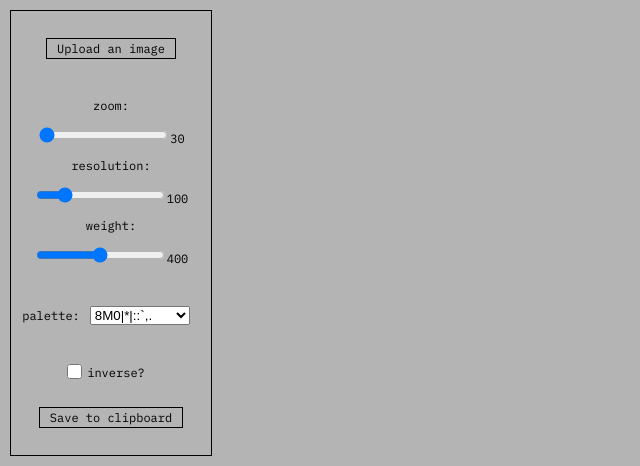
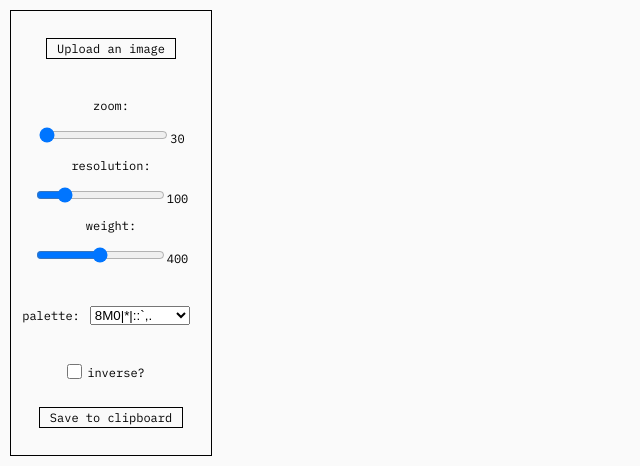
Before and after one commit to rybarczykj/ascii, a React (Create React App) app: page / in a window 1280 px wide. Shown: the top 466 px of the page, without its empty margins (0-640 px from the left). Built offline with nearby package versions, Linux system fonts and the light colour scheme; a web font is replaced by a local one.

Commit message:
lighter background

```diff
--- a/src/index.css
+++ b/src/index.css
@@ -7,7 +7,7 @@ body {
     margin: 0;
     font-family: -apple-system, BlinkMacSystemFont, 'Segoe UI', 'Roboto', 'Oxygen', 'Ubuntu',
         'Cantarell', 'Fira Sans', 'Droid Sans', 'Helvetica Neue', sans-serif;
-    background-color: rgb(180, 180, 180);
+    background-color: rgb(250, 250, 250);
 }
 
 code {
```
